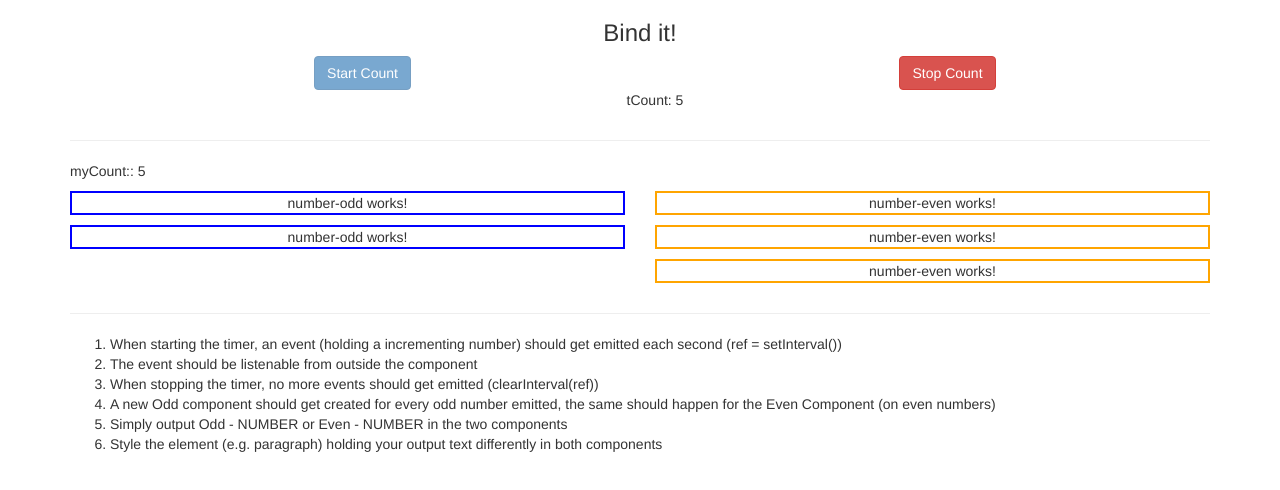
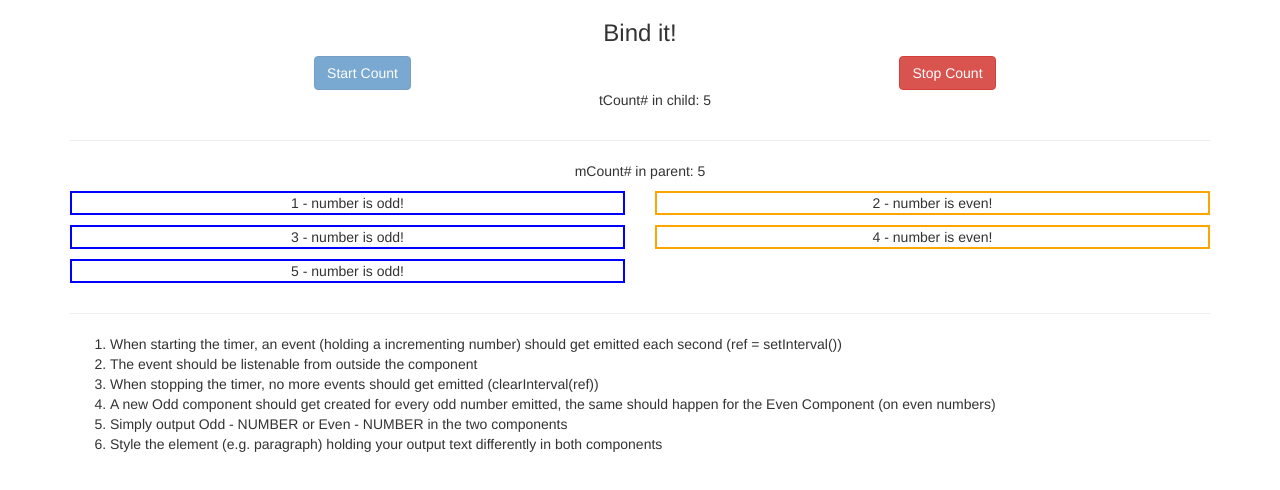
Before and after one commit to subliminalvisions/ng-time-tracker, an Angular app: page / in a window 1280 px wide. Both pictures are taken after a click on the button "Start Count". Shown: the top 490 px of the page. Built offline with nearby package versions, Linux system fonts and the light colour scheme.

Commit message:
simplify & cleanup

```diff
--- a/src/app/app.component.html
+++ b/src/app/app.component.html
@@ -11,9 +11,9 @@
     </div>
   </div>
   <div class="row">
-    <div class="col-xs-12">
+    <div class="col-xs-12 text-center">
       <!-- <p>currentCount:: {{ currentCount }} </p> -->
-      <p>myCount:: {{ myCount }} </p>
+      <p>mCount# in parent: {{ myCount }} </p>
       <!-- <p [count]="myCount" (emitCount)="countChange($event)"> -->
     <!-- </p> -->
     </div>
@@ -23,10 +23,10 @@
 <!--  <app-server-element *ngFor="let serverElement of serverElements"
       [srvElement]="serverElement"
       [name]="serverElement.name" > -->
-      <app-number-odd *ngFor="let num of oddArray"></app-number-odd>
+      <app-number-odd *ngFor="let num of oddArray" [nCount]="myCount"></app-number-odd>
     </div>
     <div class="col-sm-6">
-      <app-number-even *ngFor="let num of evenArray"></app-number-even>
+      <app-number-even *ngFor="let num of evenArray" [nCount]="myCount"></app-number-even>
     </div>
   </div>
   <hr>
--- a/src/app/app.component.ts
+++ b/src/app/app.component.ts
@@ -7,44 +7,26 @@ import { Component, ViewChild } from '@angular/core';
 })
 export class AppComponent {
 
-  public countArray: number[] = [];
+  // public countArray: number[] = [];
   public oddArray: number[] = [];
   public evenArray: number[] = [];
-
-  // oddArray,  evenArray
-  // public currentCount: number = 0;
-
-  // @ViewChild('emitCount', {static: true}) currentCount: number;
-  myCount: number = 0;
+  public myCount: number = 0;
 
   countChange(event) {
     this.myCount = event;
     this.pushNum(this.myCount);
   }
   pushNum(num: number) {
-    if(num % 2  == 0) {this.pushOdd(num)}
-    else {this.pushEven(num)}
+    if(num % 2  == 0) {this.pushEven(num)}
+    else {this.pushOdd(num)}
   }
-
   pushOdd(count: number) {
     this.oddArray.push(count);
-    // outputOddNum, outputEvenNum
-    // this.outputOddNum.emit({
-    //   currentCount: count,
-    // });
     console.log('odd', this.oddArray);
   }
   pushEven(count: number) {
     this.evenArray.push(count);
     console.log('Even', this.evenArray);
-
-    // this.outputEvenNum.emit({
-    //   currentCount: count,
-    // });
   }
-  // // ternary operator
-// const result = (this.currentCount % 2  == 0) ? "even" : "odd";
-// // display the result
-// console.log(`The number is ${result}.`);
 
 }
--- a/src/app/number-even/number-even.component.html
+++ b/src/app/number-even/number-even.component.html
@@ -1 +1 @@
-<p class="text-center">number-even works!</p>
+<p class="text-center">{{ staticNum }} - number is even!</p>
--- a/src/app/number-even/number-even.component.ts
+++ b/src/app/number-even/number-even.component.ts
@@ -1,4 +1,4 @@
-import { Component, OnInit } from '@angular/core';
+import { Component, Input, OnInit } from '@angular/core';
 
 @Component({
   selector: 'app-number-even',
@@ -6,10 +6,13 @@ import { Component, OnInit } from '@angular/core';
   styleUrls: ['./number-even.component.css']
 })
 export class NumberEvenComponent implements OnInit {
+  @Input() nCount: number;
+  staticNum: number;
 
   constructor() { }
 
   ngOnInit(): void {
+    this.staticNum= this.nCount;
   }
 
 }
--- a/src/app/number-odd/number-odd.component.html
+++ b/src/app/number-odd/number-odd.component.html
@@ -1 +1 @@
-<p class="text-center">number-odd works!</p>
+<p class="text-center">{{ staticNum }} - number is odd!</p>
--- a/src/app/number-odd/number-odd.component.ts
+++ b/src/app/number-odd/number-odd.component.ts
@@ -1,4 +1,4 @@
-import { Component, OnInit } from '@angular/core';
+import { Component, Input, OnInit } from '@angular/core';
 
 @Component({
   selector: 'app-number-odd',
@@ -6,10 +6,13 @@ import { Component, OnInit } from '@angular/core';
   styleUrls: ['./number-odd.component.css']
 })
 export class NumberOddComponent implements OnInit {
+  @Input() nCount: number;
+  staticNum: number;
 
   constructor() { }
 
   ngOnInit(): void {
+    this.staticNum= this.nCount;
   }
 
 }
--- a/src/app/timer-control/timer-control.component.html
+++ b/src/app/timer-control/timer-control.component.html
@@ -6,7 +6,9 @@
             (click)="startCountUp()">Start Count</button>
         </div>
         <div class="col-xs-6 text-center">
-            <button class="btn btn-danger" (click)="stopCountUp()">Stop Count</button>
+            <button class="btn btn-danger"
+            [disabled]="timerActive == false"
+            (click)="stopCountUp()">Stop Count</button>
         </div>
     </div>
     <div class="row">
@@ -14,7 +16,7 @@
         <div class="col-xs-6 text-center">
             <div id="test_box">
                 <!-- <p>timerActive: {{ timerActive }} </p> -->
-                <p>tCount: {{ tCount }} </p>
+                <p>tCount# in child: {{ tCount }} </p>
             </div>        </div>
         <div class="col-xs-3"></div>
     </div>
--- a/src/app/timer-control/timer-control.component.ts
+++ b/src/app/timer-control/timer-control.component.ts
@@ -9,83 +9,32 @@ import { Component, OnInit,
 })
 export class TimerControlComponent implements OnInit {
   nIntervId: any = {};
-  // context: any = {};
   @Output('OddNum') outputOddNum = new EventEmitter<{currentCount: number}>();
   @Output('EvenNum') outputEvenNum = new EventEmitter<{currentCount: number}>();
-
   @Output() outputNum = new EventEmitter<{tCount: number}>();
-  @Output() emitCount:EventEmitter<any> = new EventEmitter();
-
-  @Output()
-  change: EventEmitter<number> = new EventEmitter<number>();
-
+  @Output() emitCount:EventEmitter<any> = new EventEmitter<number>();
 
   public countArray: number[] = [0];
-  // public oddArray: number[] = [];
-  // public evenArray: number[] = [];
-
   public tCount: number = 0;
-  public interval: any = {};
   public timerActive: boolean = false;
-
   public timer: ReturnType<typeof setTimeout>;
-
 
   constructor() { }
 
   ngOnInit(): void {
-    // this.Count = 0;
-    // this.countArray = [0];
-    console.log('countArray', this.countArray)
-    console.log('arr lenght', this.countArray.length)
   }
   flipTimerActive() {
     this.timerActive = !this.timerActive;
   }
-
   startCountUp() {
     this.flipTimerActive();
     this.timer = setInterval(() => {
-      console.log(this.tCount);
       this.tCount++;
-      this.change.emit(this.tCount);
       this.emitCount.emit(this.tCount);
-      // this.outputNum.emit({
-      //   Count: this.Count,
-      // });
-// // ternary operator
-// const result = (this.currentCount % 2  == 0) ? "even" : "odd";
-// // display the result
-// console.log(`The number is ${result}.`);
     }, 500);
   }
   stopCountUp() {
     this.flipTimerActive();
     clearTimeout(this.timer);
   }
-
-  pushNum(count: number) {
-  }
-  // pushOdd(count: number) {
-  //   this.oddArray.push(count);
-  //   // outputOddNum, outputEvenNum
-  //   this.outputOddNum.emit({
-  //     currentCount: count,
-  //   });
-  //   console.log('odd', this.oddArray);
-  // }
-  // pushEven(count: number) {
-  //   this.evenArray.push(count);
-  //   this.outputEvenNum.emit({
-  //     currentCount: count,
-  //   });
-  // }
-  // onAddBlueprint(nameInput: HTMLInputElement) {
-  //   this.blueprintCreated.emit({
-  //     serverName: nameInput.value,
-  //     // serverContent: this.newServerContent
-  //     serverContent: this.serverContentInput.nativeElement.value
-  //   })
-  // }
-
 }
```
